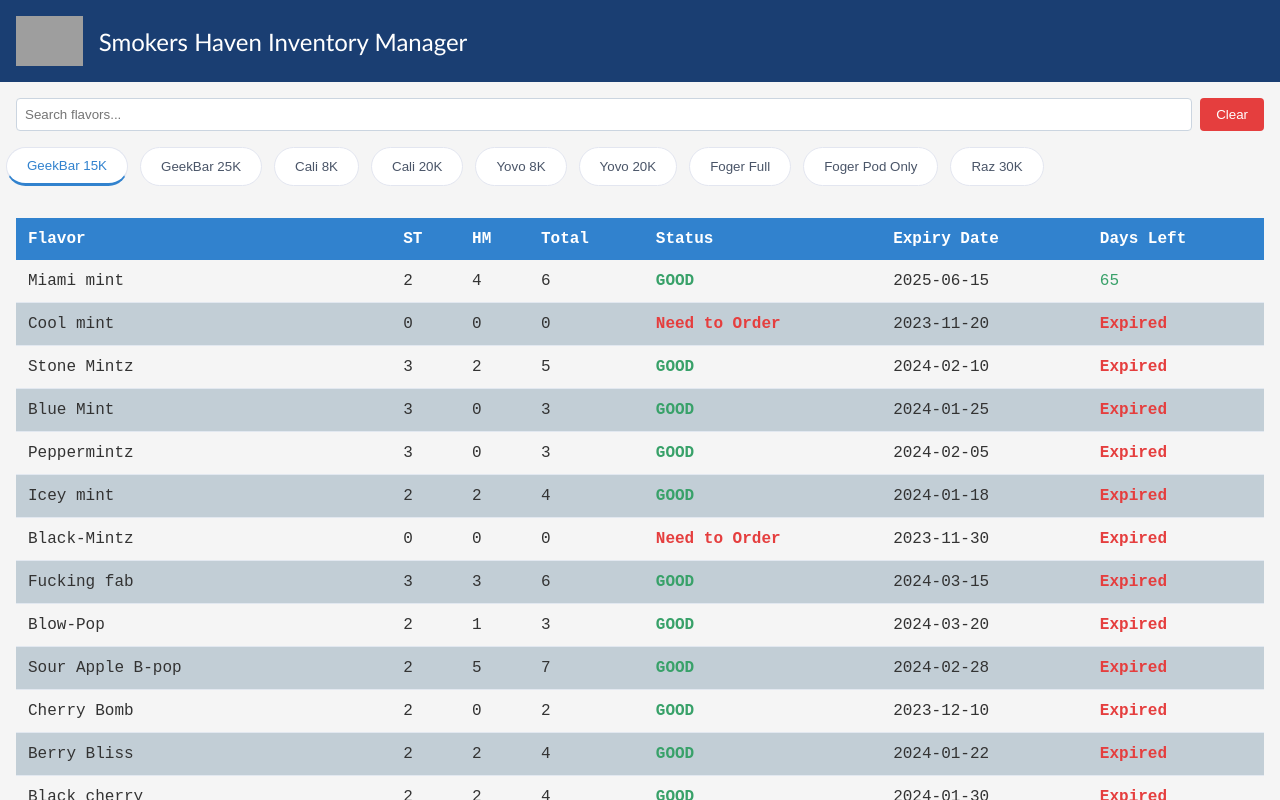
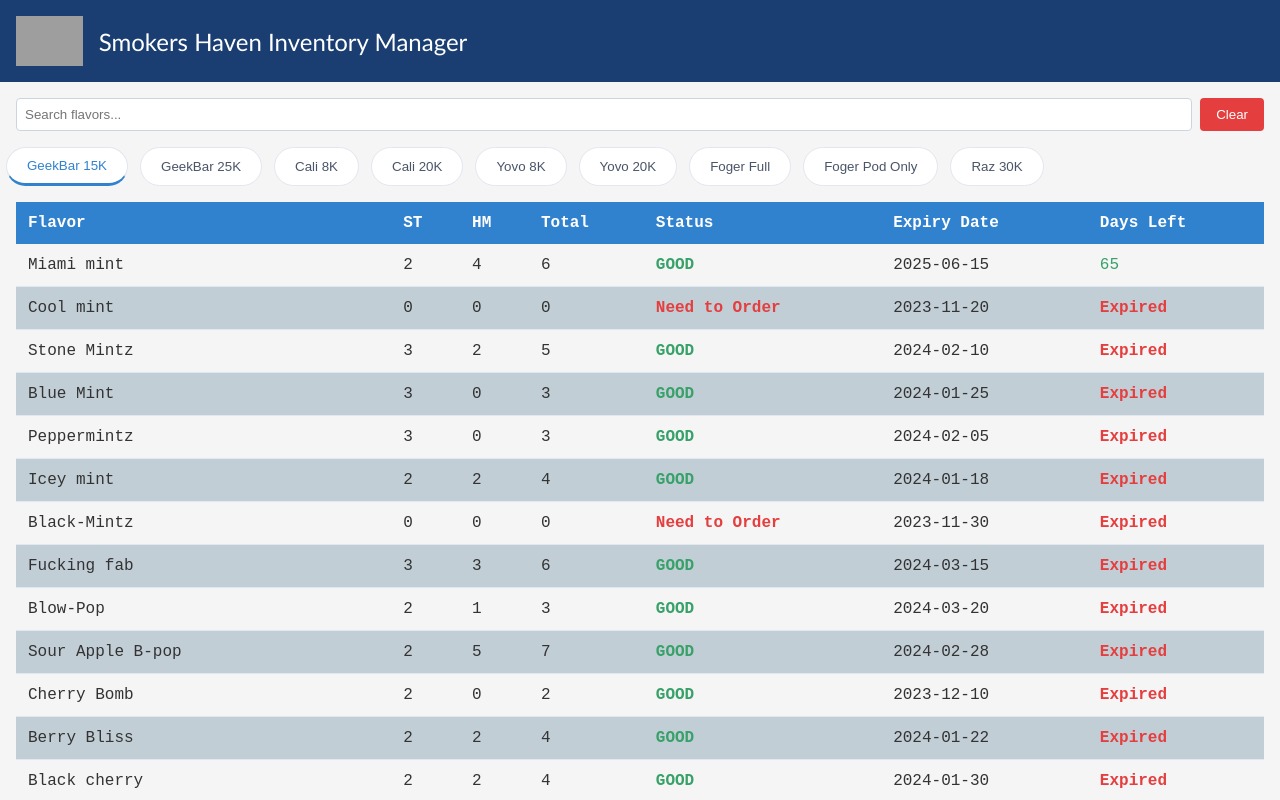
Before and after one commit to rob2rhyme/sh-stock-testApp, a Next.js app: page / in a window 1280 px wide. Built offline with nearby package versions, Linux system fonts and the light colour scheme; grey boxes are pictures that could not be loaded.

Commit message:
reduced tab margin top

```diff
--- a/src/styles/TabPanel.module.css
+++ b/src/styles/TabPanel.module.css
@@ -1,6 +1,6 @@
 .tabPanel {
   flex-grow: 1;
-  padding: 1rem;
+  padding: 0 1rem 0.5rem 1rem;
   overflow-x: auto;
 }
 
```
Also changed, not shown: src/components/TabPanel.tsx (+0 -82 lines).
